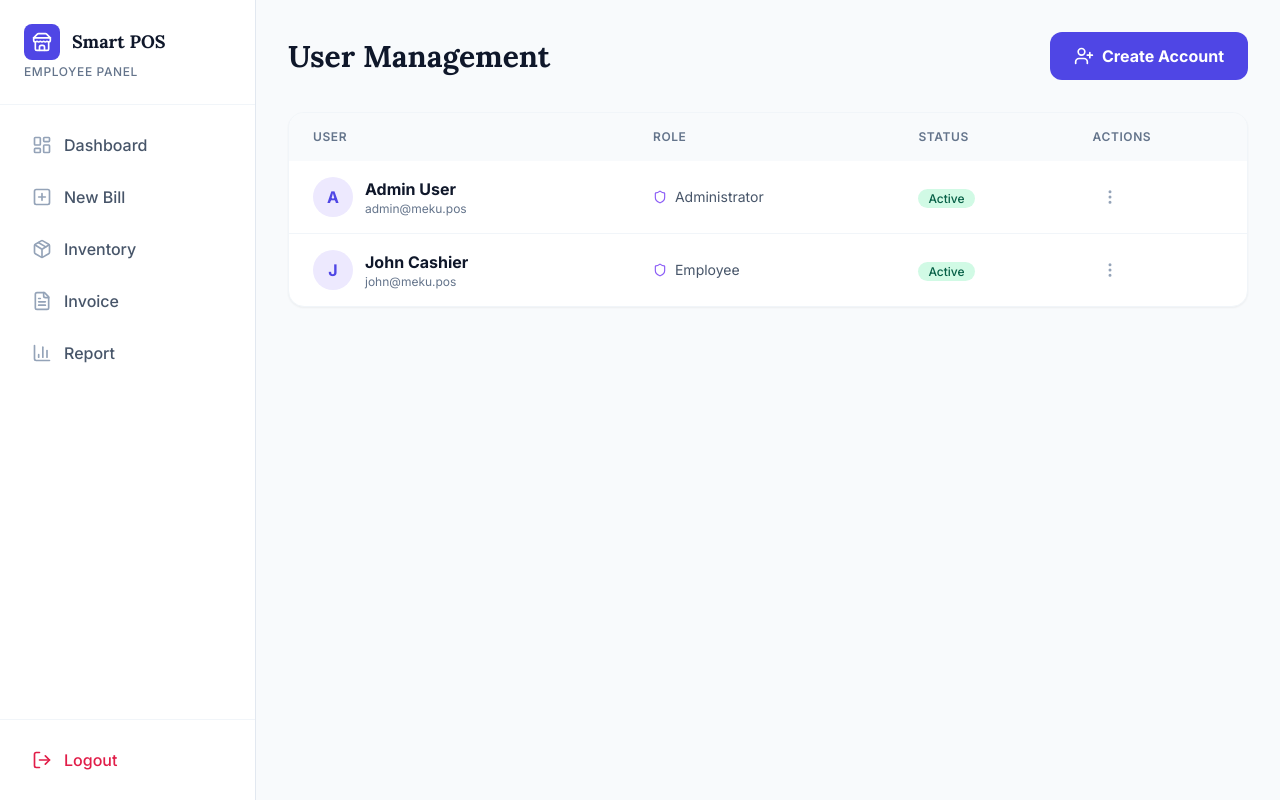
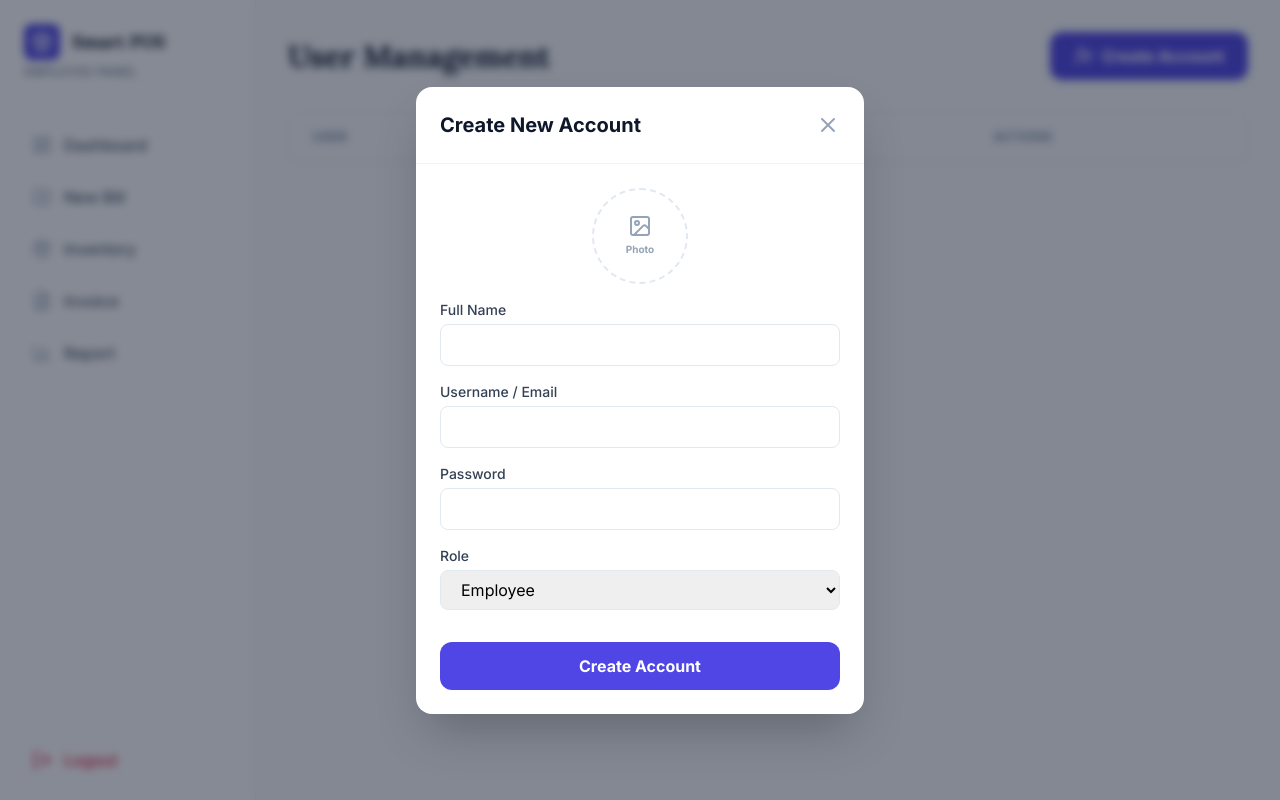
Before and after one commit to ThanushDev/Smart-POS-System, a React (Vite) app: page /accounts in a window 1280 px wide. Both pictures are taken after a click on the button "Create Account". Built offline with nearby package versions, Linux system fonts and the light colour scheme; what @radix-ui/themes would draw is missing.

Commit message:
Implement user management with modal and local storage
Refactor Accounts component to manage user accounts with local storage and modal for creating/editing users.

```diff
--- a/src/pages/Accounts.tsx
+++ b/src/pages/Accounts.tsx
@@ -1,12 +1,70 @@
-import React from 'react';
+import React, { useState, useEffect } from 'react';
     import Sidebar from '../components/Sidebar';
-    import { UserPlus, Shield, MoreVertical } from 'lucide-react';
+    import { UserPlus, Shield, MoreVertical, X, Image as ImageIcon, Edit2, Trash2 } from 'lucide-react';
+    import { motion, AnimatePresence } from 'framer-motion';
+    import { toast } from 'react-toastify';
 
     const Accounts = () => {
-      const users = [
-        { id: 1, name: 'Admin User', email: 'admin@meku.pos', role: 'Administrator', status: 'Active' },
-        { id: 2, name: 'John Cashier', email: 'john@meku.pos', role: 'Employee', status: 'Active' },
-      ];
+      const [users, setUsers] = useState<any[]>([]);
+      const [isModalOpen, setIsModalOpen] = useState(false);
+      const [editingUser, setEditingUser] = useState<any>(null);
+      const [userImage, setUserImage] = useState<string>('');
+
+      useEffect(() => {
+        const savedUsers = localStorage.getItem('users');
+        if (savedUsers) setUsers(JSON.parse(savedUsers));
+      }, []);
+
+      const handleImageUpload = (e: React.ChangeEvent<HTMLInputElement>) => {
+        const file = e.target.files?.[0];
+        if (file) {
+          const reader = new FileReader();
+          reader.onloadend = () => {
+            setUserImage(reader.result as string);
+          };
+          reader.readAsDataURL(file);
+        }
+      };
+
+      const handleSaveUser = (e: React.FormEvent) => {
+        e.preventDefault();
+        const formData = new FormData(e.target as HTMLFormElement);
+
+        const userData = {
+          id: editingUser ? editingUser.id : Math.random().toString(36).substr(2, 9),
+          name: formData.get('name') as string,
+          username: formData.get('username') as string,
+          password: formData.get('password') as string,
+          role: formData.get('role') as string,
+          image: userImage || (editingUser ? editingUser.image : ''),
+          status: 'Active'
+        };
+
+        let updatedUsers;
+        if (editingUser) {
+          updatedUsers = users.map(u => u.id === editingUser.id ? userData : u);
+          toast.success("Account updated successfully!");
+        } else {
+          updatedUsers = [...users, userData];
+          toast.success("Account created successfully!");
+        }
+
+        setUsers(updatedUsers);
+        localStorage.setItem('users', JSON.stringify(updatedUsers));
+        closeModal();
+      };
+
+      const closeModal = () => {
+        setIsModalOpen(false);
+        setEditingUser(null);
+        setUserImage('');
+      };
+
+      const openEditModal = (user: any) => {
+        setEditingUser(user);
+        setUserImage(user.image);
+        setIsModalOpen(true);
+      };
 
       return (
         <div className="flex min-h-screen bg-slate-50">
@@ -14,7 +72,10 @@ import React from 'react';
           <main className="flex-1 p-8">
             <div className="flex justify-between items-center mb-8">
               <h1 className="text-3xl font-serif font-bold text-slate-900">User Management</h1>
-              <button className="flex items-center gap-2 px-6 py-3 bg-indigo-600 text-white rounded-xl font-bold hover:bg-indigo-700 transition-all">
+              <button
+                onClick={() => setIsModalOpen(true)}
+                className="flex items-center gap-2 px-6 py-3 bg-indigo-600 text-white rounded-xl font-bold hover:bg-indigo-700 transition-all"
+              >
                 <UserPlus size={20} />
                 Create Account
               </button>
@@ -35,12 +96,16 @@ import React from 'react';
                     <tr key={user.id} className="hover:bg-slate-50 transition-colors">
                       <td className="px-6 py-4">
                         <div className="flex items-center gap-3">
-                          <div className="w-10 h-10 rounded-full bg-indigo-100 flex items-center justify-center text-indigo-600 font-bold">
-                            {user.name.charAt(0)}
-                          </div>
+                          {user.image ? (
+                            <img src={user.image} alt={user.name} className="w-10 h-10 rounded-full object-cover" />
+                          ) : (
+                            <div className="w-10 h-10 rounded-full bg-indigo-100 flex items-center justify-center text-indigo-600 font-bold">
+                              {user.name.charAt(0)}
+                            </div>
+                          )}
                           <div>
                             <p className="font-bold text-slate-900">{user.name}</p>
-                            <p className="text-xs text-slate-500">{user.email}</p>
+                            <p className="text-xs text-slate-500">{user.username}</p>
                           </div>
                         </div>
                       </td>
@@ -56,15 +121,83 @@ import React from 'react';
                         </span>
                       </td>
                       <td className="px-6 py-4">
-                        <button className="p-2 text-slate-400 hover:text-slate-600">
-                          <MoreVertical size={18} />
-                        </button>
+                        <div className="flex gap-2">
+                          <button onClick={() => openEditModal(user)} className="p-2 text-indigo-600 hover:bg-indigo-50 rounded-lg">
+                            <Edit2 size={18} />
+                          </button>
+                          <button className="p-2 text-rose-500 hover:bg-rose-50 rounded-lg">
+                            <Trash2 size={18} />
+                          </button>
+                        </div>
                       </td>
                     </tr>
                   ))}
                 </tbody>
               </table>
             </div>
+
+            <AnimatePresence>
+              {isModalOpen && (
+                <div className="fixed inset-0 z-50 flex items-center justify-center p-4 bg-slate-900/50 backdrop-blur-sm">
+                  <motion.div
+                    initial={{ opacity: 0, scale: 0.95 }}
+                    animate={{ opacity: 1, scale: 1 }}
+                    exit={{ opacity: 0, scale: 0.95 }}
+                    className="bg-white rounded-2xl shadow-2xl w-full max-w-md overflow-hidden"
+                  >
+                    <div className="p-6 border-b border-slate-100 flex justify-between items-center">
+                      <h2 className="text-xl font-bold text-slate-900">
+                        {editingUser ? 'Edit Account' : 'Create New Account'}
+                      </h2>
+                      <button onClick={closeModal} className="text-slate-400 hover:text-slate-600">
+                        <X size={24} />
+                      </button>
+                    </div>
+                    <form onSubmit={handleSaveUser} className="p-6 space-y-4">
+                      <div className="flex justify-center">
+                        <label className="relative cursor-pointer group">
+                          <div className="w-24 h-24 rounded-full border-2 border-dashed border-slate-200 flex flex-col items-center justify-center text-slate-400 group-hover:border-indigo-500 group-hover:text-indigo-500 transition-all overflow-hidden">
+                            {userImage ? (
+                              <img src={userImage} alt="Preview" className="w-full h-full object-cover" />
+                            ) : (
+                              <>
+                                <ImageIcon size={24} className="mb-1" />
+                                <span className="text-[10px] font-bold">Photo</span>
+                              </>
+                            )}
+                          </div>
+                          <input type="file" accept="image/*" className="hidden" onChange={handleImageUpload} />
+                        </label>
+                      </div>
+                      <div>
+                        <label className="block text-sm font-medium text-slate-700 mb-1">Full Name</label>
+                        <input name="name" defaultValue={editingUser?.name} required className="w-full px-4 py-2 rounded-lg border border-slate-200 outline-none focus:ring-2 focus:ring-indigo-500/20" />
+                      </div>
+                      <div>
+                        <label className="block text-sm font-medium text-slate-700 mb-1">Username / Email</label>
+                        <input name="username" defaultValue={editingUser?.username} required className="w-full px-4 py-2 rounded-lg border border-slate-200 outline-none focus:ring-2 focus:ring-indigo-500/20" />
+                      </div>
+                      <div>
+                        <label className="block text-sm font-medium text-slate-700 mb-1">Password</label>
+                        <input name="password" type="password" defaultValue={editingUser?.password} required className="w-full px-4 py-2 rounded-lg border border-slate-200 outline-none focus:ring-2 focus:ring-indigo-500/20" />
+                      </div>
+                      <div>
+                        <label className="block text-sm font-medium text-slate-700 mb-1">Role</label>
+                        <select name="role" defaultValue={editingUser?.role || 'employee'} className="w-full px-4 py-2 rounded-lg border border-slate-200 outline-none focus:ring-2 focus:ring-indigo-500/20">
+                          <option value="employee">Employee</option>
+                          <option value="admin">Administrator</option>
+                        </select>
+                      </div>
+                      <div className="pt-4">
+                        <button type="submit" className="w-full py-3 bg-indigo-600 text-white rounded-xl font-bold hover:bg-indigo-700 transition-colors">
+                          {editingUser ? 'Update Account' : 'Create Account'}
+                        </button>
+                      </div>
+                    </form>
+                  </motion.div>
+                </div>
+              )}
+            </AnimatePresence>
           </main>
         </div>
       );
```
